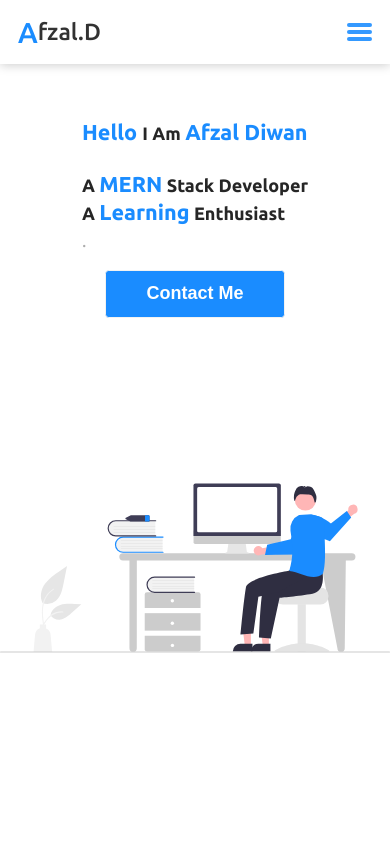
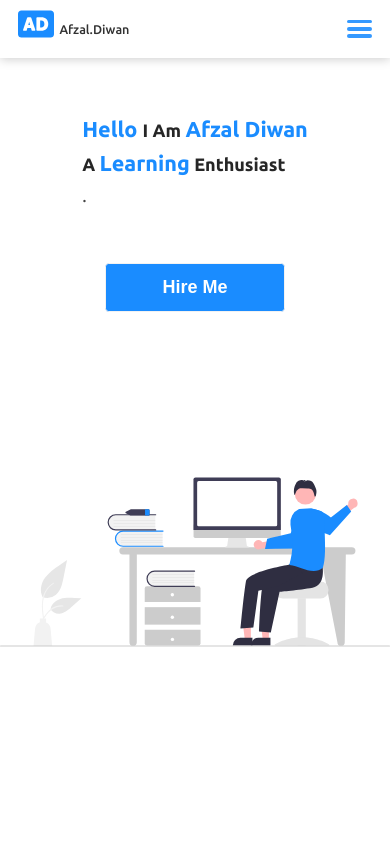
Before and after one commit to Afzal-husen/Portfolio-nextjs, a Next.js app: page / in a window 390 px wide. Shown: the top 844 px of the page. Built offline with nearby package versions, Linux system fonts and the light colour scheme.

Commit message:
detailing

```diff
--- a/src/components/Button.jsx
+++ b/src/components/Button.jsx
@@ -4,7 +4,7 @@ import styles from "../styles/Button.module.css"
 const Button = () => {
     return (
         <button className={styles.button}>
-        <Link href="/Contact">Contact Me</Link>
+        <Link href="/Contact">Hire Me</Link>
       </button>
     )
 }
--- a/src/components/Layout.jsx
+++ b/src/components/Layout.jsx
@@ -12,7 +12,7 @@ const Layout = (props) => {
 
 
   return (
-    <div>
+    <>
     <Head>
       <title>Afzal Diwan</title>
     </Head>
@@ -20,7 +20,7 @@ const Layout = (props) => {
     <SideBar isOpen={isOpen} setIsOpen={setIsOpen} />
     {props.children}
     <Footer />
-    </div>
+    </>
   )
 }
 
--- a/src/components/Logo.jsx
+++ b/src/components/Logo.jsx
@@ -1,13 +1,13 @@
 import styles from "../styles/Logo.module.css"
 import Link from "next/link";
+import { FaAudioDescription } from "react-icons/fa";
 
 const Logo = () => {
   return (
     <div className="logo-wrapper">
       <Link href="/Home">
         <p className={styles.logo}>
-          {/* &#9001; Afzal.D &#9002; */}
-          <span>A</span>fzal.D
+          <span><FaAudioDescription /></span>Afzal.Diwan
         </p>
       </Link>
     </div>
--- a/src/pages/Home.jsx
+++ b/src/pages/Home.jsx
@@ -14,12 +14,8 @@ const Home = () => {
   useEffect(() => {
     const options = {
       strings: [
-        `
-        <br />
-        A <span>MERN</span> Stack Developer
-        <br />
-        A <span>Learning</span> Enthusiast
-        `,
+        `A <span>MERN</span> Stack Developer`,
+        `A <span>Learning</span> Enthusiast`,
       ],
       typeSpeed: 20,
       backSpeed: 10,
--- a/src/styles/Home.module.css
+++ b/src/styles/Home.module.css
@@ -18,7 +18,7 @@
 }
 
 .typed {
-  height: 250px;
+  height: 200px;
   width: 400px;
   display: flex;
   justify-content: space-between;
@@ -34,11 +34,9 @@
 .name {
   font-size: 1.5rem;
   font-weight: 600;
-  line-height: 1.3;
   margin: 0;
   color: #262626;
   text-align: left;
-  /* font-family: "Hanken Grotesk", sans-serif; */
 }
 
 .name > span {
--- a/src/styles/Logo.module.css
+++ b/src/styles/Logo.module.css
@@ -1,17 +1,18 @@
 .logo {
     margin: 0;
     font-weight: 500;
-    font-size: 1.3rem;
+    font-size: 0.7rem;
     color: #323232;
     cursor: pointer;
     transition: 0.5s all ease;
     display: flex;
     align-items: center;
+    gap: 0.3rem;
 }
 
 .logo span {
     color: #1a8cff;
-    font-size: 1.6rem;
+    font-size: 2rem;
     font-weight: 500;
 }
 
--- a/src/styles/NavLinks.module.css
+++ b/src/styles/NavLinks.module.css
@@ -1,4 +1,3 @@
-
 .pages ul {
   display: flex;
   list-style-type: none;
@@ -19,10 +18,9 @@
   transform: scale(1.1);
   border-radius: 0.2rem;
   background-color: #1a8cff;
-    color: #F2F2F2;
+  color: #f2f2f2;
   box-shadow: 0 0 1px #1a8cff;
 }
-
 
 /* for tablets and rest */
 @media only screen and (max-width: 769px) {
@@ -35,20 +33,17 @@
     flex-direction: column;
     list-style-type: none;
     align-items: center;
-        height: 100vh;
     padding: 0;
     gap: 2rem;
     justify-content: flex-start;
-        transform: translateY(15%);
   }
 
-
   .page {
-        border: 1px solid #1a8cff;
     border-radius: 10px;
     width: 50vw;
     font-size: 1.2rem;
-        color: #1a8cff;
+    color: #262626;
+
     padding: 0;
     text-align: center;
     flex: 1 1 auto;
@@ -56,7 +51,7 @@
 }
 
 /* for laptops */
-@media only screen and (min-width: 769px ) and (max-width: 1024px) {
+@media only screen and (min-width: 769px) and (max-width: 1024px) {
   .pages ul {
     gap: 1rem;
   }
@@ -67,8 +62,7 @@
 }
 
 /* for Desktop */
-@media only screen and (min-width: 1025px ) and (max-width: 1200px) {
-
+@media only screen and (min-width: 1025px) and (max-width: 1200px) {
   .pages ul {
     gap: 1.2rem;
   }
--- a/src/styles/Navbar.module.css
+++ b/src/styles/Navbar.module.css
@@ -1,7 +1,7 @@
 .container {
     background-color: #fff;
     max-width: 100vw;
-    padding: 0.3rem 1rem;
+    padding: 0 1rem;
     overflow-x: hidden;
     position: sticky !important;
     top: 0;
@@ -19,6 +19,6 @@
 /* for mobile */
 @media only screen and (max-width: 480px) {
     .container {
-        padding: 0.5rem 1rem;
+        padding: 0 1rem;
     }
 }
--- a/src/styles/SideBar.module.css
+++ b/src/styles/SideBar.module.css
@@ -1,16 +1,23 @@
 .container {
+    background-color: #fff;
+    position: absolute;
+    z-index: 3;
+    top: 3.1rem;
     width: 100%;
-    height: 100vh;
-    background-color: #fff;
-    position: fixed;
-    top: 3.4rem;
-    z-index: 20;
-    right: 0;
-    transform: translateX(1000%);
-
+    transform: translateY(-100%);
+    padding: 1rem 0;
+    transition: 0.4s all ease-out;
 }
 
 .active {
-    transition: 0.5s all ease;
-    transform: translateX(0);
+    position: sticky;
+    transform: translateY(0);
+    transition: 0.4s all ease-in;
 }
+
+/* for mobile */
+@media only screen and (max-width: 480px) {
+    .container {
+        top: 3.5rem;
+    }
+}
--- a/src/styles/Skills.module.css
+++ b/src/styles/Skills.module.css
@@ -34,13 +34,15 @@
 
 .name {
     font-size: initial;
-    background-color: rgb(229, 229, 229);
-    padding: 0.2rem 0.4rem;
+    /* background-color: rgb(229, 229, 229); */
+    /* padding: 0.2rem 0.4rem; */
     border-radius: 5px;
     margin-right: 1rem;
+    font-weight: 500;
     transition: 0.3s all ease;
     cursor: pointer;
 }
+
 
 
 
```
Lines whose indentation alone changed are shown as unchanged.
